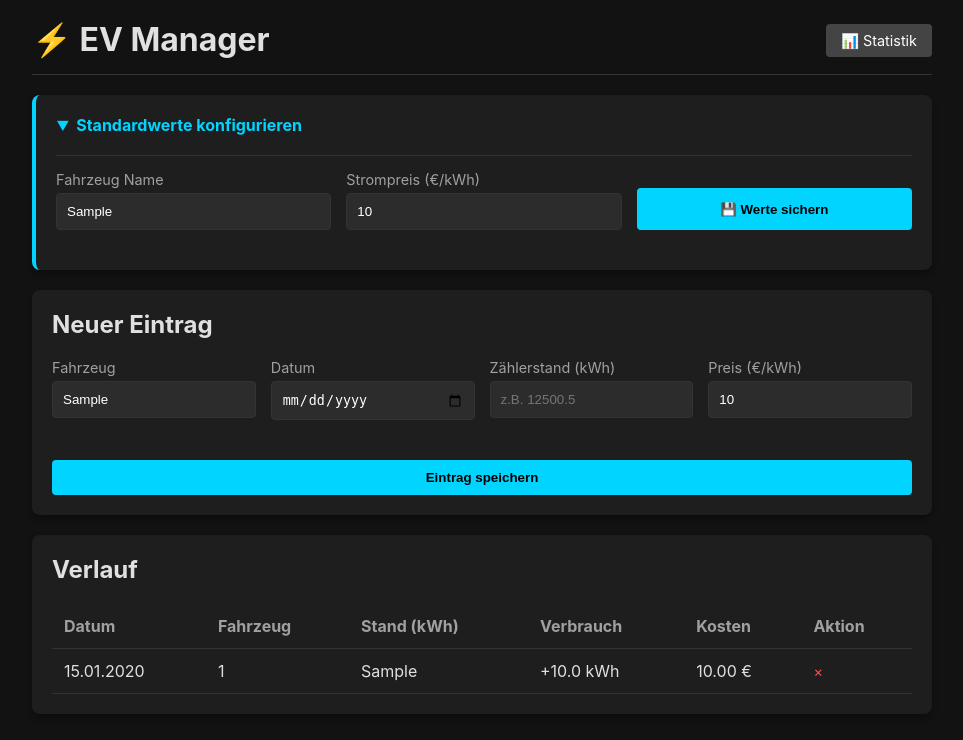
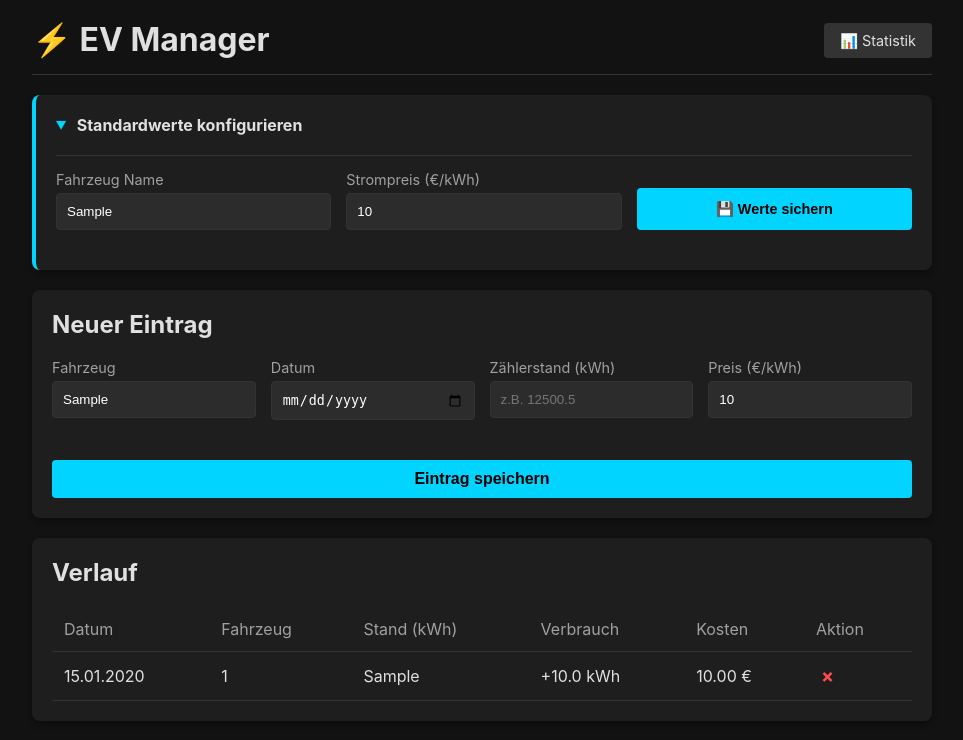
Before and after one commit to electiveDev/elektroauto-manager, a Flask app: template templates/index.html in a window 1280 px wide, after a click on "Standardwerte konfigurieren". Shown: the top 740 px of the page, without its empty margins (158-1121 px from the left). Run offline with Flask 3, Linux system fonts and the light colour scheme; the template is opened without the code that fills it: most values are stand-ins (such as "Sample title", 1, 10 or a date in 2020).

Commit message:
Refactor CSS variables and styles for consistency

```diff
--- a/static/style.css
+++ b/static/style.css
@@ -22,7 +22,7 @@
     margin: 0 auto;
 }
 
-h1, h2 { margin-top: 0; }
+h1, h2, h3 { margin-top: 0; }
 
 .card {
     background: var(--card-bg);
@@ -32,7 +32,7 @@
     box-shadow: 0 4px 6px rgba(0,0,0,0.3);
 }
 
-/* Form Styles */
+/* --- Form Styles --- */
 .form-grid {
     display: grid;
     grid-template-columns: repeat(auto-fit, minmax(200px, 1fr));
@@ -59,6 +59,12 @@
     border-radius: 4px;
 }
 
+input:focus {
+    outline: none;
+    border-color: var(--accent-color);
+}
+
+/* --- Buttons --- */
 button.btn-primary {
     background: var(--accent-color);
     color: #000;
@@ -68,11 +74,84 @@
     cursor: pointer;
     font-weight: bold;
     width: 100%;
+    font-size: 1em;
+}
+button.btn-primary:hover { opacity: 0.9; }
+
+.btn-secondary {
+    background: #333;
+    color: var(--text-primary);
+    padding: 8px 15px;
+    text-decoration: none;
+    border-radius: 4px;
+    font-size: 0.9em;
+    border: 1px solid transparent;
+    transition: background 0.2s;
+}
+.btn-secondary:hover {
+    background: #444;
+    border-color: #555;
 }
 
-button.btn-primary:hover { opacity: 0.9; }
+.btn-small {
+    background: var(--accent-color);
+    color: #000;
+    border: none;
+    padding: 0 15px;
+    border-radius: 4px;
+    cursor: pointer;
+    font-weight: bold;
+    font-size: 0.9em;
+    display: flex;
+    align-items: center;
+    justify-content: center;
+}
+.btn-small:hover { opacity: 0.9; }
 
-/* Table Styles */
+.btn-delete {
+    color: var(--danger-color);
+    text-decoration: none;
+    font-size: 1.2em;
+    font-weight: bold;
+    padding: 0 5px;
+}
+.btn-delete:hover { color: #ff6666; }
+
+/* --- Settings Section (Ausklappbar) --- */
+.settings-section {
+    border-left: 4px solid var(--accent-color);
+}
+
+details > summary {
+    cursor: pointer;
+    font-weight: bold;
+    color: var(--text-primary);
+    list-style: none;
+    display: flex;
+    align-items: center;
+    gap: 10px;
+    outline: none;
+}
+
+/* Kleines Dreieck animieren */
+details > summary::before {
+    content: '▶';
+    font-size: 0.7em;
+    color: var(--accent-color);
+    transition: transform 0.2s ease;
+    display: inline-block;
+}
+
+details[open] > summary::before {
+    transform: rotate(90deg);
+}
+
+/* Webkit Fix für Standard-Dreieck */
+details > summary::-webkit-details-marker {
+    display: none;
+}
+
+/* --- Table Styles --- */
 .table-responsive { overflow-x: auto; }
 
 table {
@@ -86,58 +165,12 @@
     border-bottom: 1px solid var(--border-color);
 }
 
-th { color: var(--text-secondary); }
+th { color: var(--text-secondary); font-weight: normal; }
 
 .text-danger { color: var(--danger-color); font-weight: bold; }
-.btn-delete { color: var(--danger-color); text-decoration: none; font-size: 0.9em; }
 
-/* Alerts */
+/* --- Alerts --- */
 .alert { padding: 10px; border-radius: 4px; margin-bottom: 15px; }
 .alert.error { background: rgba(255, 77, 77, 0.2); border: 1px solid var(--danger-color); }
-
 .alert.success { background: rgba(0, 184, 148, 0.2); border: 1px solid var(--success-color); }
-
-.btn-secondary {
-    background: #444;
-    color: white;
-    padding: 8px 15px;
-    text-decoration: none;
-    border-radius: 4px;
-    font-size: 0.9em;
-}
-.btn-secondary:hover { background: #555; }
-
-.btn-small {
-    background: var(--accent-color);
-    border: none;
-    padding: 8px 12px;
-    border-radius: 4px;
-    cursor: pointer;
-    font-weight: bold;
-}
-
-.settings-section {
-    border-left: 4px solid var(--accent-color);
-}
-
-/* Style für das ausklappbare Menü */
-details > summary {
-    cursor: pointer;
-    font-weight: bold;
-    color: var(--accent-color);
-    list-style: none; /* Standard-Dreieck entfernen (optional) */
-    display: flex;
-    align-items: center;
-    gap: 8px;
-}
-
-/* Eigenes Icon für das Menü (optional, sieht schicker aus) */
-details > summary::before {
-    content: '▶';
-    font-size: 0.8em;
-    transition: transform 0.2s;
-}
-
-details[open] > summary::before {
-    transform: rotate(90deg);
-}
+.alert.info { background: rgba(0, 212, 255, 0.2); border: 1px solid var(--accent-color); }
```
